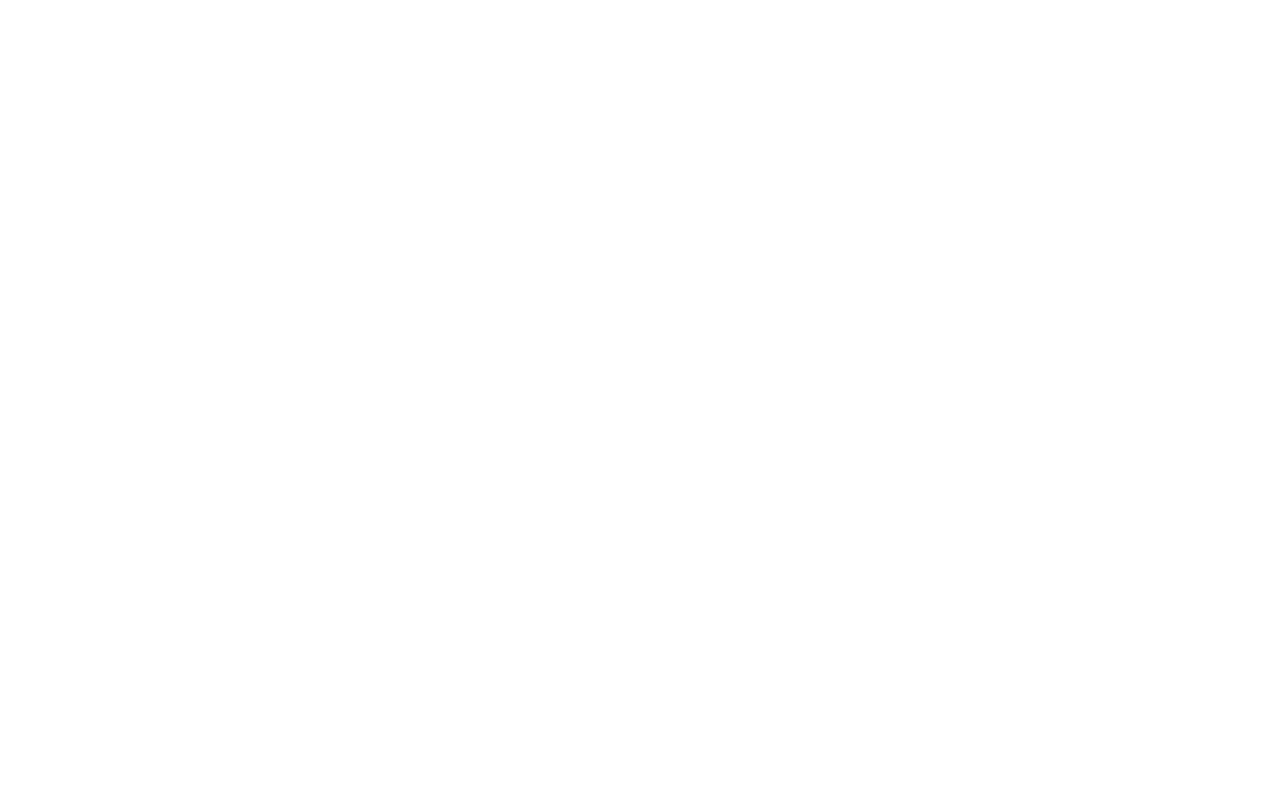
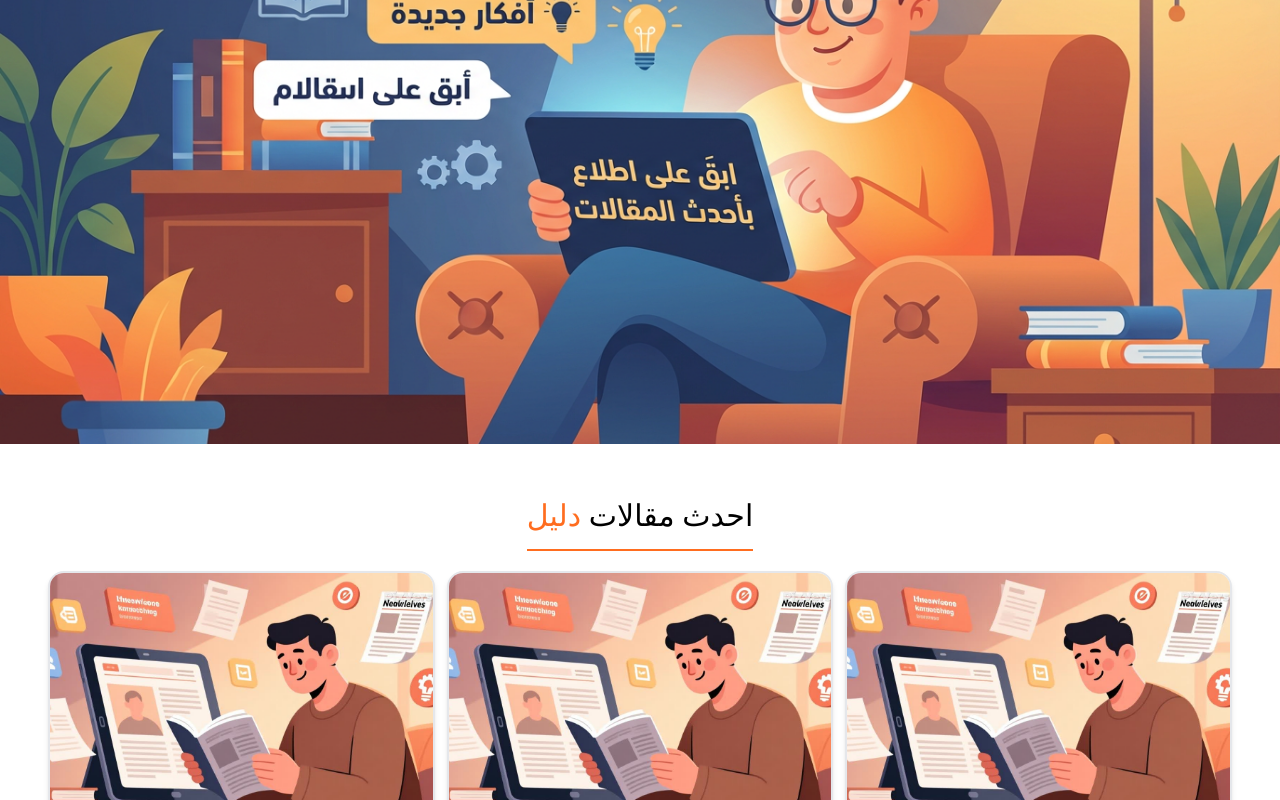
Before and after one commit to MostafaYahya773/daleel, a Next.js app: page /Blogs in a window 1280 px wide. Shown: the part 300-1100 px from the top of the page. Before the commit the page ends 800 px from the top, so only its background shows below. Built offline with nearby package versions, Linux system fonts and the light colour scheme.

Commit message:
finish blogs page ui

```diff
--- a/src/app/Blogs/page.tsx
+++ b/src/app/Blogs/page.tsx
@@ -1,5 +1,16 @@
+'use client';
+import dynamic from 'next/dynamic';
 import React from 'react';
-
+import HeroBlog from '../_components/HeroBlog/HeroBlog';
+const BlogsCart = dynamic(() => import('../_components/BlogCart/BlogCart'), {
+  ssr: false,
+  loading: () => <p>Loading...</p>,
+});
 export default function Blogs() {
-  return <div>مرحيا بكم في المدونة</div>;
+  return (
+    <div className="flex flex-col gap-7">
+      <HeroBlog />
+      <BlogsCart />
+    </div>
+  );
 }
--- a/src/app/Courses/page.tsx
+++ b/src/app/Courses/page.tsx
@@ -1,7 +1,7 @@
 'use client';
 import React from 'react';
 import dynamic from 'next/dynamic';
-import CoursesHero from '../_components/CoursesHero/CoursesHero';
+import CoursesHero from '../_components/HeroCourse/HeroCourse';
 const AllCourses = dynamic(
   () => import('../_components/AllCourses/AllCourses'),
   {
--- /dev/null
+++ b/src/app/_components/BlogCart/BlogCart.tsx
@@ -0,0 +1,142 @@
+'use client';
+import Image from 'next/image';
+import { Calendar, Clock } from 'lucide-react';
+import Link from 'next/link';
+
+interface Article {
+  id: number;
+  image: string;
+  title: string;
+  readTime: number;
+  description: string;
+  date: string;
+}
+
+const articles: Article[] = [
+  {
+    id: 1,
+    image: '/blogHero.jpg',
+    title: 'كيف أصبح الذكاء الاصطناعي يغير وجه التعليم إلى الأبد؟',
+    readTime: 8,
+    description:
+      'في عام 2025 أصبحت الفصول الدراسية الذكية والمدرسين الافتراضيين جزءًا من الواقع اليومي. اكتشف كيف تتكيف المدارس والجامعات مع هذا التغيير الجذري.',
+    date: '٢٩ نوفمبر ٢٠٢٥',
+  },
+  {
+    id: 2,
+    image: '/blogHero.jpg',
+    title: 'أفضل 10 تطبيقات عربية غيرت حياتنا في 2025',
+    readTime: 6,
+    description:
+      'من تطبيقات التوصيل السريع إلى المنصات التعليمية المجانية.. هذه التطبيقات العربية أصبحت لا غنى عنها في حياتنا اليومية.',
+    date: '٢٧ نوفمبر ٢٠٢٥',
+  },
+  {
+    id: 3,
+    image: '/blogHero.jpg',
+    title: 'لماذا فشل معظم المبرمجين العرب في 2025؟',
+    readTime: 10,
+    description:
+      'تحليل صادم لأكثر الأخطاء شيوعًا التي يقع فيها المبرمجون العرب، وكيف يمكن تجنبها للوصول إلى الاحتراف الحقيقي.',
+    date: '٢٥ نوفمبر ٢٠٢٥',
+  },
+  {
+    id: 4,
+    image: '/blogHero.jpg',
+    title: 'السيارات الكهربائية في الوطن العربي: حلم أم واقع قريب؟',
+    readTime: 7,
+    description:
+      'مع إطلاق أول مصنع عربي للسيارات الكهربائية في المغرب والسعودية.. هل نشهد ثورة خضراء في النقل قريبًا؟',
+    date: '٢٣ نوفمبر ٢٠٢٥',
+  },
+  {
+    id: 5,
+    image: '/blogHero.jpg',
+    title: 'هل أصبحت مهنة المبرمج مبالغ في تقديرها؟',
+    readTime: 9,
+    description:
+      'آراء مثيرة للجدل من خبراء تقنيين عرب: هل فعلاً أي شخص يستطيع أن يصبح مبرمجًا ناجحًا في 6 أشهر فقط؟',
+    date: '٢١ نوفمبر ٢٠٢٥',
+  },
+  {
+    id: 6,
+    image: '/blogHero.jpg',
+    title: 'كيف جنى شاب مصري 2 مليون دولار من بيع صور بالذكاء الاصطناعي؟',
+    readTime: 5,
+    description:
+      'قصة نجاح حقيقية لشاب من القاهرة استغل أدوات الـ AI ليصبح مليونيرًا في أقل من سنة.',
+    date: '١٩ نوفمبر ٢٠٢٥',
+  },
+  {
+    id: 7,
+    image: '/blogHero.jpg',
+    title: 'مستقبل العمل عن بعد في العالم العربي بعد 2025',
+    readTime: 11,
+    description:
+      'هل ستبقى الشركات العربية ملتزمة بالعمل الهجين؟ تحليل شامل لاتجاهات سوق العمل في المنطقة.',
+    date: '١٧ نوفمبر ٢٠٢٥',
+  },
+];
+
+export default function BlogCart() {
+  const isPriority = (index: number) => index < 3;
+
+  return (
+    <div className="min-h-screen">
+      <div className="max-w-[1200px] mx-auto py-5">
+        <h2 className="lg:text-[30px] md:text-[25px] text-[20px] text-center mb-5 pb-3 border-b-2 border-therd w-fit mx-auto">
+          احدث مقالات <span className="text-therd">دليل</span>
+        </h2>
+        <Link
+          href="/blog/id"
+          className="grid grid-cols-1 md:grid-cols-2 lg:grid-cols-3 gap-3"
+        >
+          {articles.map((article, index) => (
+            <div
+              key={article.id}
+              className="group bg-white rounded-2xl border-2 shadow-md border-gray-200  overflow-hidden duration-300 hover:scale-[103%]"
+            >
+              <div className="relative h-64 w-full overflow-hidden">
+                <Image
+                  src={article.image}
+                  alt={article.title}
+                  fill
+                  priority={isPriority(index)}
+                  className="object-cover"
+                  sizes="(max-width: 768px) 100vw, (max-width: 1200px) 50vw, 33vw"
+                />
+              </div>
+
+              <div className="p-5">
+                <h3 className="md:text-[15px] font-bold text-fourth mb-4 group-hover:text-therd  transition-colors">
+                  {article.title}
+                </h3>
+
+                {/* مدة القراءة + التاريخ */}
+                <div className="flex items-center gap-6 text-sm text-gray-500 dark:text-gray-400 mb-5">
+                  <div className="flex items-center gap-1">
+                    <Clock className="w-4 h-4" />
+                    <span className="font-medium">
+                      {article.readTime === 1
+                        ? 'دقيقة واحدة'
+                        : `${article.readTime} دقائق`}
+                    </span>
+                  </div>
+                  <div className="flex items-center gap-1">
+                    <Calendar className="w-4 h-4" />
+                    <span>{article.date}</span>
+                  </div>
+                </div>
+
+                {/* الوصف */}
+                <p className="text-gray-600 dark:text-gray-300 text-base leading-relaxed line-clamp-2 mb-6">
+                  {article.description}
+                </p>
+              </div>
+            </div>
+          ))}
+        </Link>
+      </div>
+    </div>
+  );
+}
--- /dev/null
+++ b/src/app/_components/HeroBlog/HeroBlog.tsx
@@ -0,0 +1,18 @@
+import Image from 'next/image';
+import React from 'react';
+
+const HeroBlog = () => {
+  return (
+    <div className="w-screen lg:h-[85vh] h-[50vh] mt-[70px] lg:mt-16 relative left-1/2 right-1/2 ml-[-50vw] mr-[-50vw]">
+      <Image
+        src="/blogsHero.jpg"
+        width={1200}
+        height={1200}
+        alt="hero"
+        className="absolute top-0 left-0 object-cover object-[40%_60%] md:object-[85%_15%] w-full h-full "
+      />
+    </div>
+  );
+};
+
+export default HeroBlog;
--- a/src/app/_components/CoursesHero/CoursesHero.tsx
+++ b/src/app/_components/HeroCourse/HeroCourse.tsx
@@ -1,7 +1,7 @@
 import Image from 'next/image';
 import React from 'react';
 import { Award, RefreshCw, MessageCircle } from 'lucide-react';
-export default function CoursesHero() {
+export default function HeroCourse() {
   interface HeroText {
     description: string;
     icon: any;
```
Also changed, not shown: public/blogHero.jpg (added), public/blogsHero.jpg (added).
